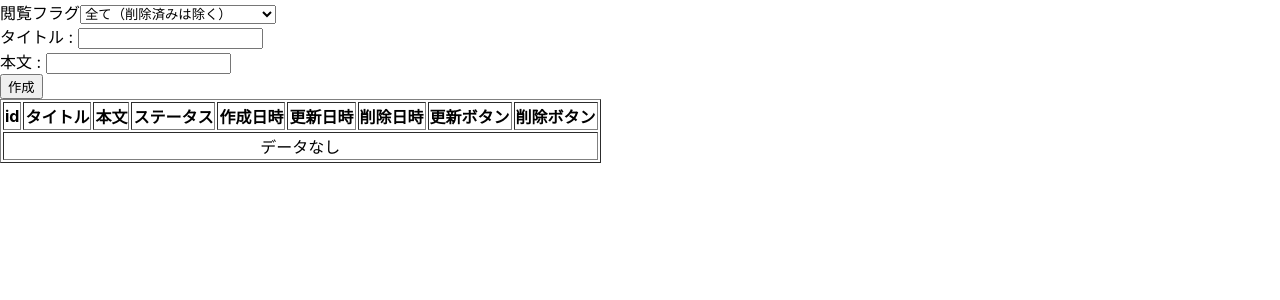
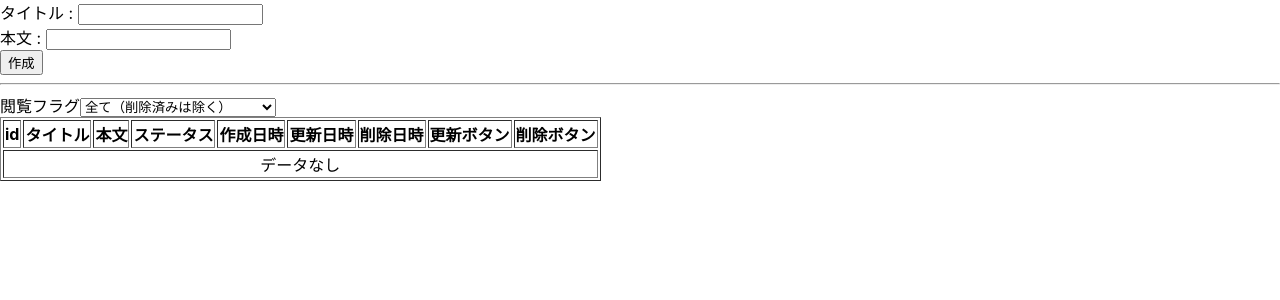
Before and after one commit to tsuyopon-xyz/redux-toolkit-seminar, a React (Vite) app: page / in a window 1280 px wide. Shown: the top 300 px of the page. Built offline with nearby package versions, Linux system fonts and the light colour scheme.

Commit message:
Separated TodoForm from TodoList.tsx

```diff
--- /dev/null
+++ b/src/features/todos/TodoForm.tsx
@@ -0,0 +1,68 @@
+import { useState, FC } from 'react';
+import type { TodoInput } from './todo.entity';
+
+type Props = {
+  onSubmit: (input: TodoInput) => void;
+};
+
+export const TodoForm: FC<Props> = ({ onSubmit }) => {
+  const [todoInput, setTodoInput] = useState<TodoInput>({
+    title: '',
+    body: '',
+  });
+
+  const onChangeHandler: React.ChangeEventHandler<HTMLInputElement> = (
+    event
+  ) => {
+    setTodoInput({
+      ...todoInput,
+      [event.target.name]: event.target.value,
+    });
+  };
+
+  const onSubmitHandler: React.FormEventHandler<HTMLFormElement> = (e) => {
+    e.preventDefault();
+    onSubmit(todoInput);
+    setTodoInput({
+      title: '',
+      body: '',
+    });
+    // input:textにあたっているフォーカスを解除
+    // エンターキーでTodoを追加したときの対処
+    const activeElement = document.activeElement;
+    if (!activeElement) return;
+    (activeElement as HTMLInputElement).blur();
+  };
+
+  return (
+    <form onSubmit={onSubmitHandler} method="post">
+      <div>
+        <label>
+          タイトル :{' '}
+          <input
+            onChange={onChangeHandler}
+            type="text"
+            name="title"
+            value={todoInput.title}
+          />
+        </label>
+      </div>
+      <div>
+        <label>
+          本文 :{' '}
+          <input
+            onChange={onChangeHandler}
+            type="text"
+            name="body"
+            value={todoInput.body}
+          />
+        </label>
+      </div>
+      <div>
+        <input type="submit" value="作成" />
+      </div>
+    </form>
+  );
+};
+
+export default TodoForm;
--- a/src/features/todos/TodoList.tsx
+++ b/src/features/todos/TodoList.tsx
@@ -3,15 +3,14 @@ import { useTodos, DISPLAY_FLAG_MAP, DisplayFlagType } from './useTodos';
 import { useConfirmModal } from './modals/ConfirmModal/useConfirmModal';
 import { useUpdateTodoModal } from './modals/UpdateTodoModal/useUpdateTodoModal';
 import { translateStatus } from './utils/todo-converter';
+import { TodoForm } from './TodoForm';
 
 export const TodoList: FC = () => {
   const {
     todos,
-    todoInput,
     displayFlag,
     isLoading,
     setDisplayFlag,
-    setTodoInput: setTodoInputForUseTodos,
     addTodo,
     updateTodo,
     removeTodo,
@@ -28,29 +27,14 @@ export const TodoList: FC = () => {
     UpdateTodoModalWrapper,
   } = useUpdateTodoModal();
 
-  const onChangeHandler: React.ChangeEventHandler<HTMLInputElement> = (
-    event
-  ) => {
-    setTodoInputForUseTodos({
-      ...todoInput,
-      [event.target.name]: event.target.value,
-    });
-  };
-
-  const onSubmitHandler: React.FormEventHandler<HTMLFormElement> = (e) => {
-    e.preventDefault();
-    addTodo({
-      title: todoInput.title,
-      body: todoInput.body,
-    });
-  };
-
   if (isLoading) return <div>読み込み中...</div>;
 
   return (
     <div>
       <ConfirmModalWrapper />
       <UpdateTodoModalWrapper />
+      <TodoForm onSubmit={(input) => addTodo(input)} />
+      <hr />
       <div>
         閲覧フラグ
         <select
@@ -66,33 +50,7 @@ export const TodoList: FC = () => {
           })}
         </select>
       </div>
-      <form onSubmit={onSubmitHandler} method="post">
-        <div>
-          <label>
-            タイトル :{' '}
-            <input
-              onChange={onChangeHandler}
-              type="text"
-              name="title"
-              value={todoInput.title}
-            />
-          </label>
-        </div>
-        <div>
-          <label>
-            本文 :{' '}
-            <input
-              onChange={onChangeHandler}
-              type="text"
-              name="body"
-              value={todoInput.body}
-            />
-          </label>
-        </div>
-        <div>
-          <input type="submit" value="作成" />
-        </div>
-      </form>
+
       <table border={1}>
         <thead>
           <tr>
--- a/src/features/todos/useTodos.ts
+++ b/src/features/todos/useTodos.ts
@@ -32,14 +32,11 @@ const selectSelectorByDisplayFlag = (
 };
 
 export const useTodos = () => {
-  const [todoInput, setTodoInput] = useState<TodoInput>({
-    title: '',
-    body: '',
-  });
   const [displayFlag, setDisplayFlag] = useState<DisplayFlagType>('all');
   const todos = useAppSelector(selectSelectorByDisplayFlag(displayFlag));
   const isLoading = useAppSelector(selectIsLoading);
   const dispatch = useAppDispatch();
+  console.log(displayFlag, todos);
 
   useEffect(() => {
     // ファイルを保存するたびにfetchTodosAsyncが走るため、
@@ -51,15 +48,6 @@ export const useTodos = () => {
   const addTodo = (payload: TodoInput) => {
     try {
       dispatch(add(payload));
-      setTodoInput({
-        title: '',
-        body: '',
-      });
-      // input:textにあたっているフォーカスを解除
-      // エンターキーでTodoを追加したときの対処
-      const activeElement = document.activeElement;
-      if (!activeElement) return;
-      (activeElement as HTMLInputElement).blur();
     } catch (error) {
       console.log(error);
       alert(error);
@@ -80,10 +68,8 @@ export const useTodos = () => {
 
   return {
     todos,
-    todoInput,
     displayFlag,
     isLoading,
-    setTodoInput,
     setDisplayFlag,
     addTodo,
     updateTodo,
```
